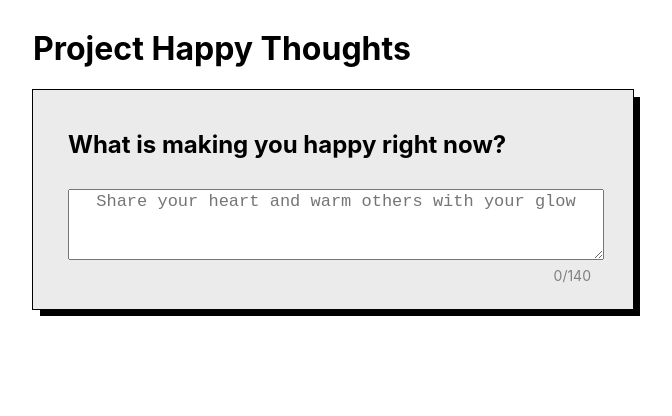
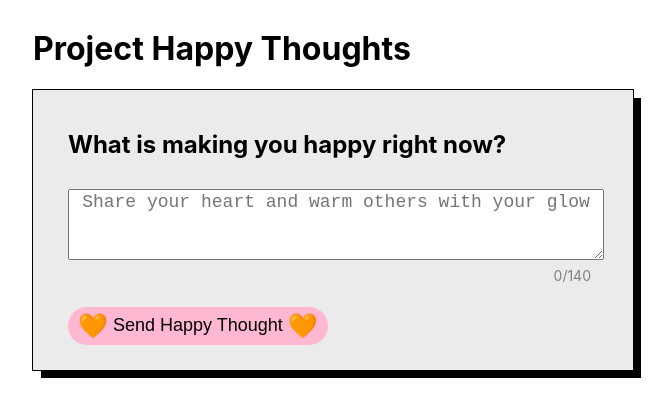
Before and after one commit to Technigo/project-happy-thoughts-vite, a React (Vite) app: page / in a window 1280 px wide. Shown: the top 416 px of the page, without its empty margins (307-979 px from the left). Built offline with nearby package versions, Linux system fonts and the light colour scheme.

Commit message:
added button to send post

```diff
--- a/src/components/writeAPost/WriteAPost.jsx
+++ b/src/components/writeAPost/WriteAPost.jsx
@@ -23,7 +23,10 @@ export const WriteAPost = () => {
         placeholder="Share your heart and warm others with your glow"
         onChange={(e) => setTotalCharacters(e.target.value.length)}
       />
-      <div className="postInfo">
+      <div
+        className="postInfo"
+        style={{ justifyContent: exceedLimit ? "space-between" : "flex-end" }}
+      >
         <p
           className="messageTooLong"
           style={{ display: exceedLimit ? "flex" : "none" }}
@@ -37,6 +40,10 @@ export const WriteAPost = () => {
           {totalCharacters}/140
         </p>
       </div>
+      <button className="sendPost">
+        <span className="emoji"> 🧡</span>Send Happy Thought
+        <span className="emoji"> 🧡</span>
+      </button>
     </div>
   );
 };
--- a/src/components/writeAPost/writeapost.css
+++ b/src/components/writeAPost/writeapost.css
@@ -5,11 +5,11 @@
   width: 530px;
   padding: 20px 35px;
   outline: 1px solid black;
-  box-shadow: 7px 7px black;
+  box-shadow: 8px 8px black;
 }
 
 .comment-box {
-  font-size: 17px;
+  font-size: 18px;
   display: block;
   margin: 10px 0 2px;
   width: 100%;
@@ -20,6 +20,7 @@
 .postInfo {
   display: flex;
   justify-content: flex-end;
+  margin-bottom: 18px;
 }
 
 .charCount,
@@ -33,3 +34,26 @@
   display: flex;
   justify-content: flex-end;
 }
+
+.sendPost {
+  margin: 0 0 5px;
+  background-color: #ffb7d2;
+  border: none;
+  border-radius: 25px;
+  width: fit-content;
+  font-size: 18px;
+  padding: 5px 10px;
+  display: flex;
+  justify-content: center;
+  align-items: center;
+  text-align: center;
+  gap: 5px;
+}
+
+.sendPost:hover {
+  background-color: rgb(255, 199, 220);
+}
+
+.emoji {
+  font-size: 24px;
+}
```
